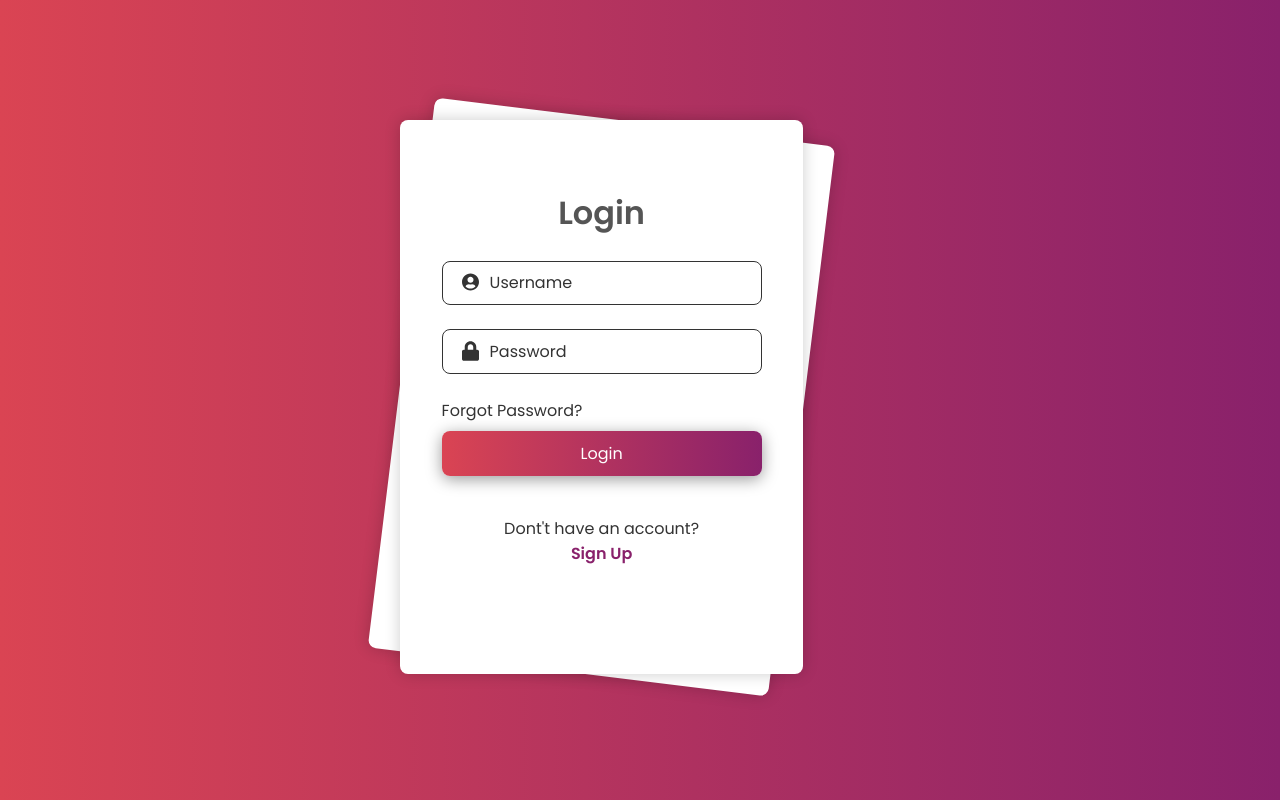
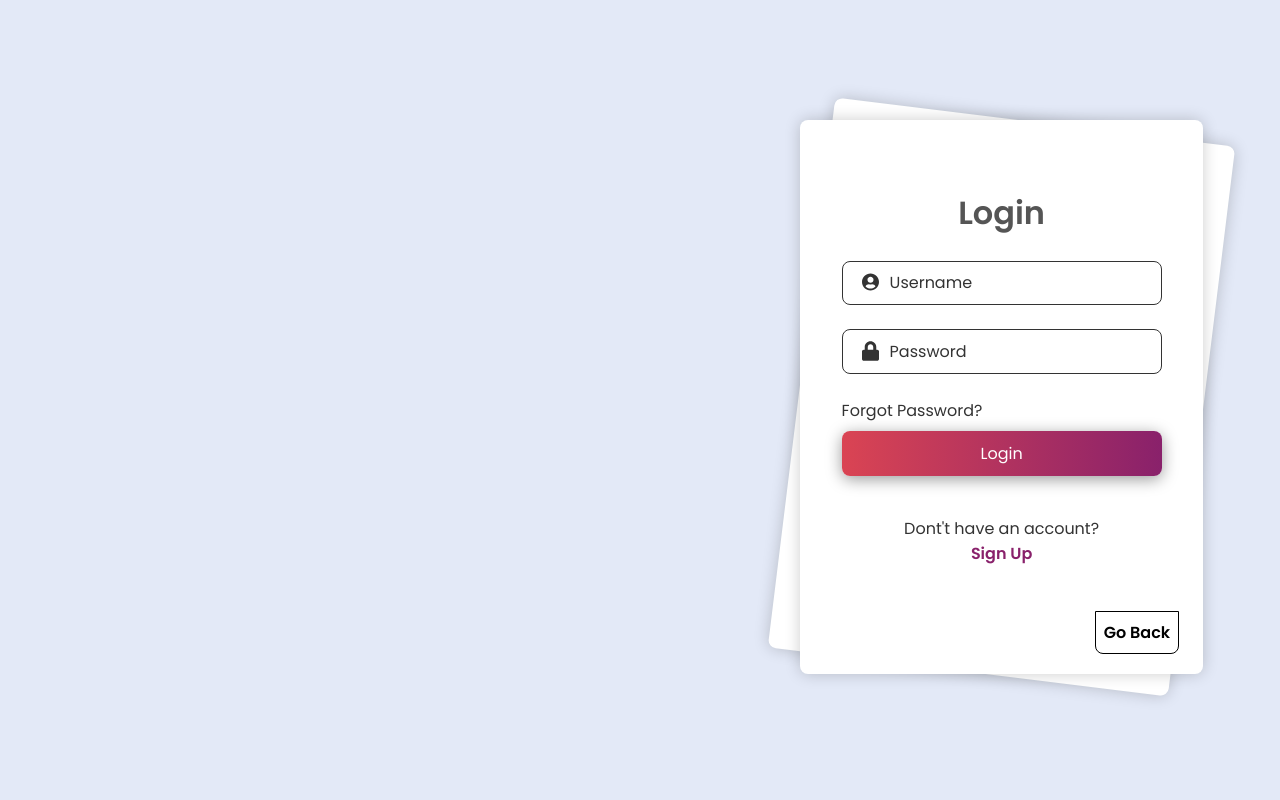
Before and after one commit to Aman-Goswami05/nexus-cart, a React (Create React App) app in the folder nexus-cart/: page /login in a window 1280 px wide. Built offline with nearby package versions, Linux system fonts and the light colour scheme; a web font is replaced by a local one.

Commit message:
Login page modified

```diff
--- a/nexus-cart/src/components/sign.css
+++ b/nexus-cart/src/components/sign.css
@@ -12,7 +12,7 @@
     font-family: 'Poppins', sans-serif;
     font-size: 62.5%;
     scroll-behavior: smooth;
-    background: linear-gradient(to right, #da4453, var(--mainColor));
+    background: #e3e9f7;
     font-weight: 400;
     height: 100vh;
     display: grid;
@@ -25,7 +25,7 @@
     width: 30rem;
     height: 55rem;
     top: 10rem;
-    left: 5rem;
+    left: 30rem;
 }
 
 @media (min-width: 540px) {
@@ -165,7 +165,7 @@
 }
 
 .login-wrapper.animated-signin .login-form-container.sign-in{
-    animation: signin-flip 1s ease-in-out forwards;
+    animation: signin-flip 0.7s ease-in-out forwards;
 }
 
 @keyframes signin-flip {
@@ -173,7 +173,7 @@
         transform: translateX(0);
     }
     50%{
-        transform: translateX(-50rem) scale(1.1);
+        transform: translateX(-30rem) scale(1.1);
     }
     100%{
         transform: translateX(0) rotate(7deg) scale(1);
@@ -195,7 +195,7 @@
 }
 
 .login-wrapper.animated-signup .login-form-container.sign-up{
-    animation: signup-flip 1s ease-in-out forwards;
+    animation: signup-flip 0.7s ease-in-out forwards;
 }
 
 @keyframes signup-flip {
@@ -204,7 +204,7 @@
         z-index: 1;
     }
     50%{
-        transform: translateX(50rem) scale(1.1);
+        transform: translateX(30rem) scale(1.1);
     }
     100%{
         transform: translateX(0) rotate(7deg) scale(1);
@@ -223,3 +223,22 @@
     margin-bottom: 5px;
     font-weight: bolder;
 }
+
+.login-form > a{
+    background: white;
+    padding: 0.5rem;
+    border: 1px solid black;
+    border-bottom-left-radius: 0.5rem;
+    border-bottom-right-radius: 0.5rem;
+    color: black;
+    font-size: 1rem;
+    font-weight: 600;
+    position: absolute;
+    bottom: 1.3rem;
+    right: 1.5rem;
+    cursor: pointer;
+}
+
+.login-form > a:hover{
+    background-color: #f4f3f3;
+}
--- a/nexus-cart/src/components/sign.js
+++ b/nexus-cart/src/components/sign.js
@@ -1,14 +1,28 @@
 import React,{useState} from "react";
 import { FaUserCircle, FaLock } from "react-icons/fa";
 import { MdAlternateEmail } from "react-icons/md";
+import { Link,useNavigate } from "react-router-dom";
+
 import './sign.css';
 
 const Sign = () => {
     const [name,setName] = useState('');
     const [email,setEmail] = useState('');
     const [password,setPassword] = useState('');
-    const collectData = ()=>{
+    const navigate = useNavigate();
+    const collectData = async ()=>{
         console.warn(name,email,password);
+        let result = await fetch('http://localhost:5000/register',{
+            method:'post',
+            body: JSON.stringify({name,email,password}),
+            headers:{
+                'Content-Type': 'application/json'
+            }
+        })
+        result = await result.json();
+        if(result){
+            navigate('/');
+        }
     }
     return (
         <div className="login">
@@ -41,6 +55,7 @@ const Sign = () => {
                             <p>You already have an account</p>
                             <a href="#" className="signin-link" onClick={showSignIn}>sign in</a>
                         </div>
+                        <Link to="/">Go Back</Link>
                     </form>
                 </div>
                 <div className="login-form-container sign-in">
@@ -65,7 +80,9 @@ const Sign = () => {
                         <div className="link">
                             <p>Dont't have an account?</p>
                             <a href="#" className="signup-link" onClick={showSignUp}>sign up</a>
+                            <br></br>
                         </div>
+                        <Link to="/">Go Back</Link>
                     </form>
                 </div>
             </div>
```
